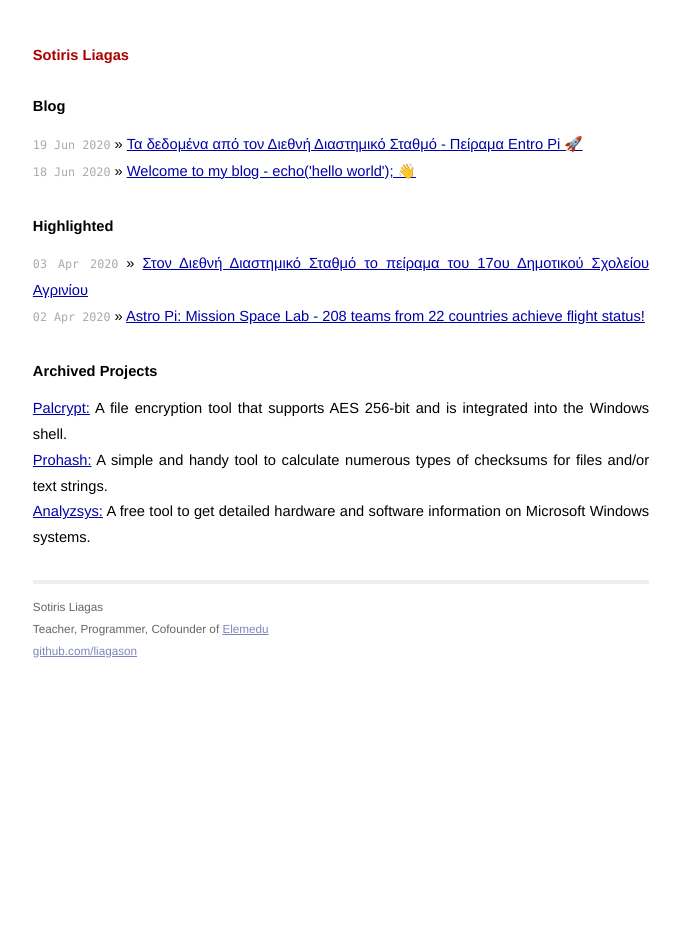
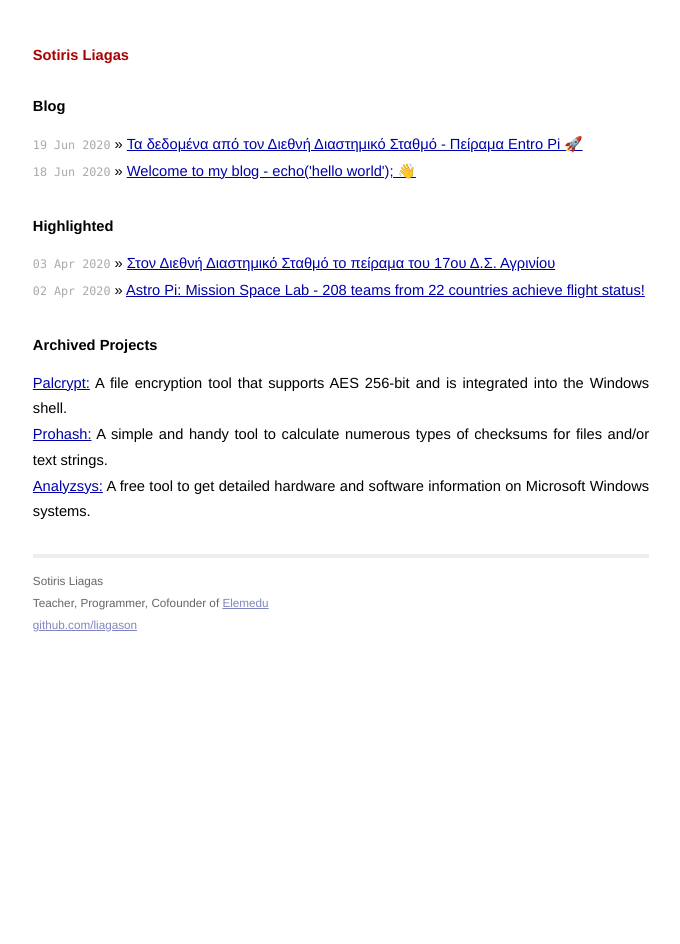
Before and after one commit to liagason/A-Jekyll-Blog, a Jekyll site: the page built from index.html, in a window 1280 px wide. Shown: the whole page, without its empty margins (299-979 px from the left). Built offline with Jekyll 4.4.1, drawn with Linux system fonts in a browser that asks for light colours.

Commit message:
Update index.html

```diff
--- a/index.html
+++ b/index.html
@@ -13,7 +13,7 @@
 
   <h1>Highlighted</h1>
   <ul class="posts">
-    <li><span>03 Apr 2020</span> &raquo; <a href="https://www.sch.gr/tin-tetarti-8-apriliou-2020-ston-diethni-diastimiko-stathmo-tha-dieksachthei-peirama-tou-17ou-dimotikou-scholeiou-agriniou/">Στον Διεθνή Διαστημικό Σταθμό το πείραμα του 17ου Δημοτικού Σχολείου Αγρινίου</a></li>
+    <li><span>03 Apr 2020</span> &raquo; <a href="https://www.sch.gr/tin-tetarti-8-apriliou-2020-ston-diethni-diastimiko-stathmo-tha-dieksachthei-peirama-tou-17ou-dimotikou-scholeiou-agriniou/">Στον Διεθνή Διαστημικό Σταθμό το πείραμα του 17ου Δ.Σ. Αγρινίου</a></li>
     <li><span>02 Apr 2020</span> &raquo; <a href="https://www.esa.int/Education/AstroPI/Astro_Pi_Mission_Space_Lab_-_208_teams_from_22_countries_achieve_flight_status">Astro Pi: Mission Space Lab - 208 teams from 22 countries achieve flight status!</a></li>
   </ul>
 
```
